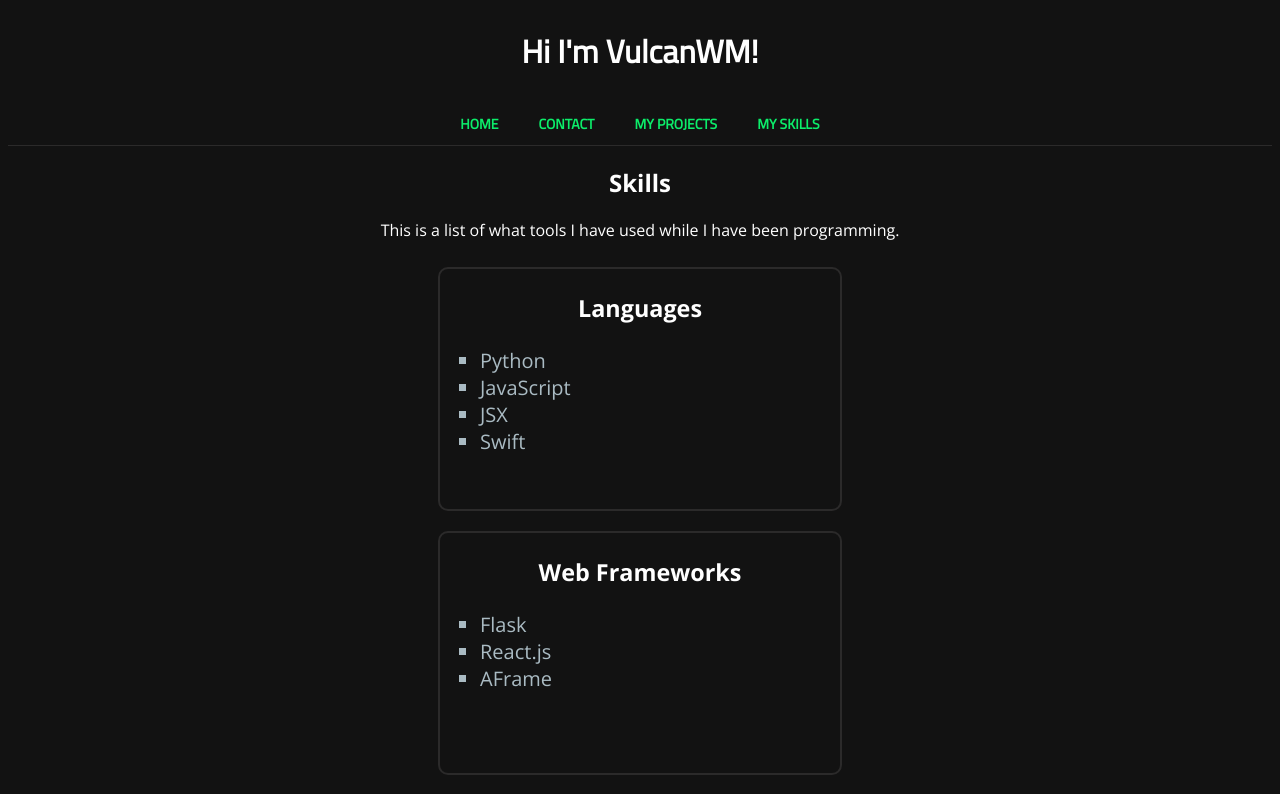
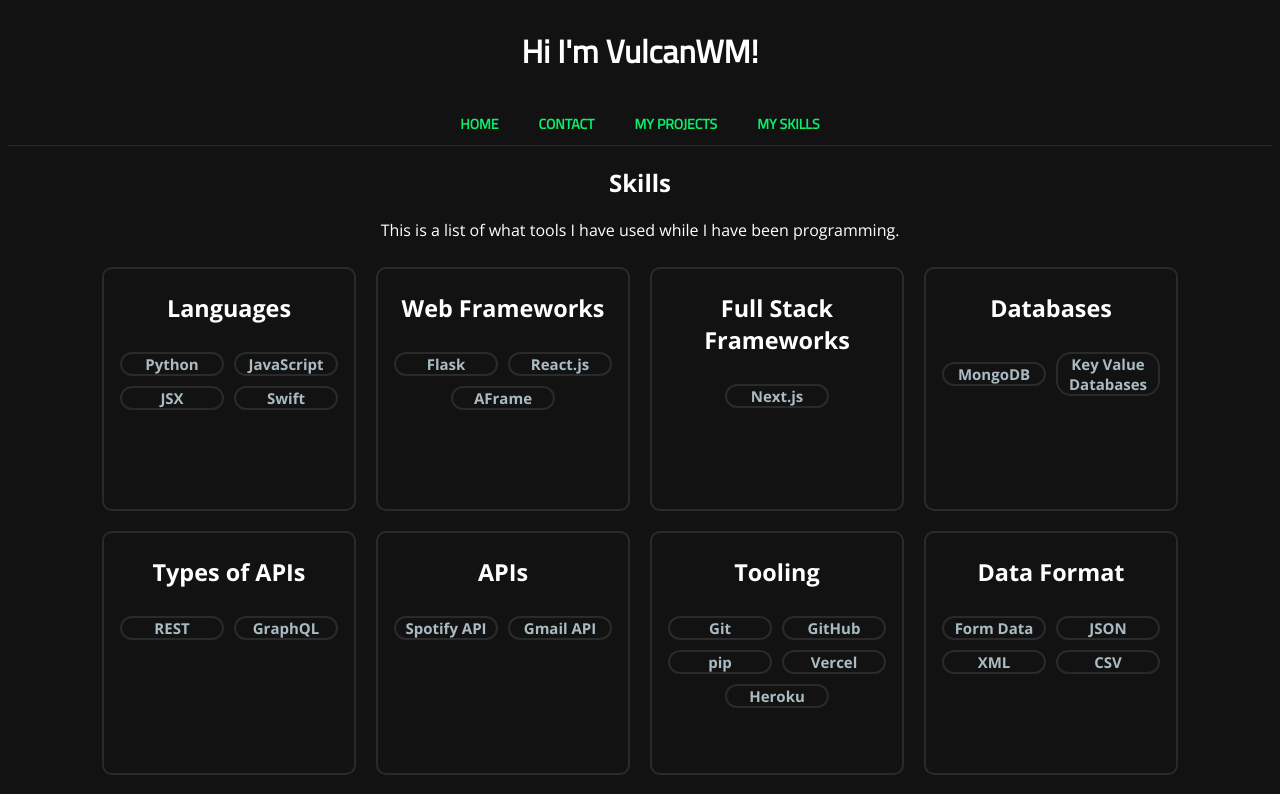
Before and after one commit to VulcanWM/vulcanwm, a Next.js app: page /skills in a window 1280 px wide. Shown: the top 794 px of the page. Built offline with nearby package versions, Linux system fonts and the light colour scheme.

Commit message:
added grid format for skills

```diff
--- a/pages/skills.jsx
+++ b/pages/skills.jsx
@@ -12,19 +12,17 @@
       <div id="skills_content">
         <h2>Skills</h2>
         <p>This is a list of what tools I have used while I have been programming.</p>
-        <div id="skills">
+        <div className={styles.lists}>
           {
             Object.keys(skills).map((skill_type, index) => (
-              <div id={skill_type} className={styles.lists}>
-                <div className={styles.alllist}>
-                <h3>{skill_type}</h3>
-                  <ul className={styles.list}>
-                    {
-                      skills[skill_type].map((skill_name, index) => (
-                        <li className={styles.listtext}>{skill_name}</li>
-                      ))
-                    }
-                  </ul>
+              <div className={styles.skillinfo}>
+              <h3>{skill_type}</h3>
+                <div className={styles.skills}>
+                  {
+                    skills[skill_type].map((skill_name, index) => (
+                      <p className={styles.skill}>{skill_name}</p>
+                    ))
+                  }
                 </div>
               </div>
             ))
--- a/styles/skills.module.css
+++ b/styles/skills.module.css
@@ -6,27 +6,29 @@
   justify-content: center;
 }
 
-.list {
-  list-style-type: square;
-  text-align: left;
-}
-
-.listtext {
-  color: var(--light-font);
-}
-
-.alllist {
+.skillinfo {
   border: 2px solid var(--light-background);
   font-size: 20px;
-  width: 400px;
+  width: 250px;
   height: 240px;
   margin: 10px;
   border-radius: 10px;
 }
 
-@media only screen and (max-width: 600px) {
-  .listAll {
-    width: 250px;
-    height: 110px;
-  }
+.skills {
+  display: flex;
+  flex-direction: row;
+  flex-wrap: wrap;
+  align-items: center;
+  justify-content: center;
 }
+
+.skill {
+  font-weight: bold;
+  font-size: 15px;
+  color: var(--light-font);
+  border: 2px solid var(--light-background);
+  border-radius: 15px;
+  width: 100px;
+  margin: 5px;
+}
```
